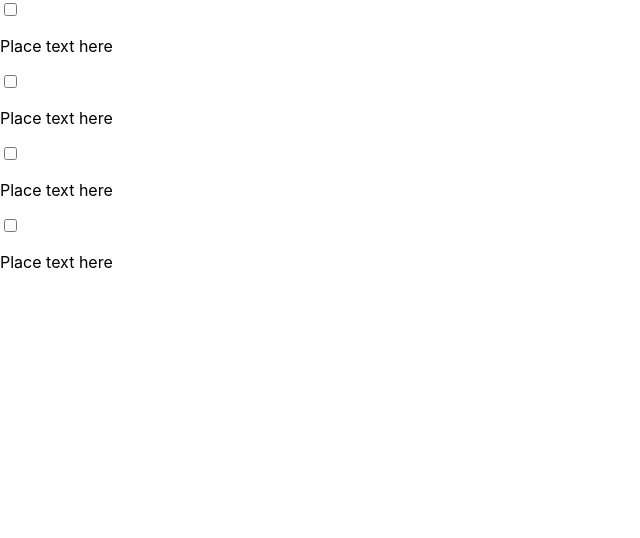
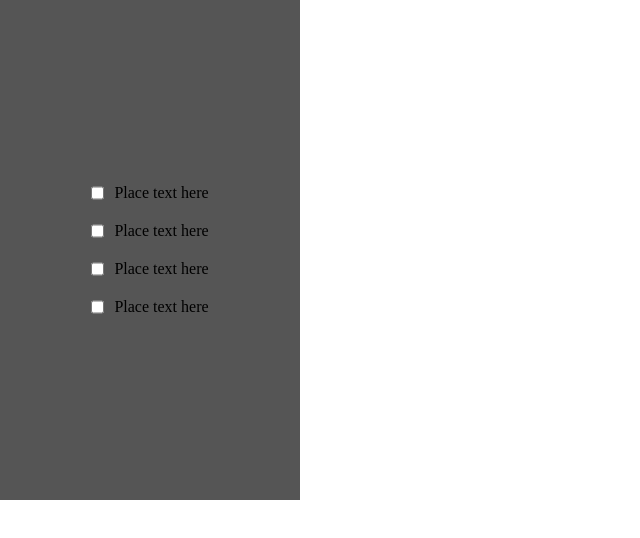
Before and after one commit to mdanneil/todo-app, a React (Create React App) app: page / in a window 1280 px wide. Shown: the top 538 px of the page, without its empty margins (0-640 px from the left). Built offline with nearby package versions, Linux system fonts and the light colour scheme.

Commit message:
minor styling to checkboxes

```diff
--- a/src/App.css
+++ /dev/null
@@ -1,38 +0,0 @@
-.App {
-  text-align: center;
-}
-
-.App-logo {
-  height: 40vmin;
-  pointer-events: none;
-}
-
-@media (prefers-reduced-motion: no-preference) {
-  .App-logo {
-    animation: App-logo-spin infinite 20s linear;
-  }
-}
-
-.App-header {
-  background-color: #282c34;
-  min-height: 100vh;
-  display: flex;
-  flex-direction: column;
-  align-items: center;
-  justify-content: center;
-  font-size: calc(10px + 2vmin);
-  color: white;
-}
-
-.App-link {
-  color: #61dafb;
-}
-
-@keyframes App-logo-spin {
-  from {
-    transform: rotate(0deg);
-  }
-  to {
-    transform: rotate(360deg);
-  }
-}
--- a/src/App.js
+++ b/src/App.js
@@ -1,6 +1,6 @@
 import React from "react";
-import "./App.css";
 import Checklist from "./components/Checklist";
+import "./style.css";
 
 function App() {
     return <Checklist />;
--- a/src/components/Checklist.jsx
+++ b/src/components/Checklist.jsx
@@ -3,17 +3,25 @@ import React from "react";
 function Checklist() {
     return (
         <div className="checkboxes">
+            <div className="single-box">
                 <input type="checkbox" />
                 <p>Place text here</p>
+            </div>
 
+            <div className="single-box">
                 <input type="checkbox" />
                 <p>Place text here</p>
+            </div>
 
+            <div className="single-box">
                 <input type="checkbox" />
                 <p>Place text here</p>
+            </div>
 
+            <div className="single-box">
                 <input type="checkbox" />
                 <p>Place text here</p>
+            </div>
         </div>
     );
 }
--- a/src/index.css
+++ /dev/null
@@ -1,13 +0,0 @@
-body {
-  margin: 0;
-  font-family: -apple-system, BlinkMacSystemFont, 'Segoe UI', 'Roboto', 'Oxygen',
-    'Ubuntu', 'Cantarell', 'Fira Sans', 'Droid Sans', 'Helvetica Neue',
-    sans-serif;
-  -webkit-font-smoothing: antialiased;
-  -moz-osx-font-smoothing: grayscale;
-}
-
-code {
-  font-family: source-code-pro, Menlo, Monaco, Consolas, 'Courier New',
-    monospace;
-}
--- /dev/null
+++ b/src/style.css
@@ -0,0 +1,24 @@
+* {
+    margin: 0;
+    padding: 0;
+}
+
+.checkboxes {
+    display: flex;
+    flex-direction: column;
+    background-color: #555;
+    text-align: center;
+    justify-content: center;
+    height: 500px;
+    width: 300px;
+}
+
+.single-box {
+    padding: 10px;
+    display: flex;
+    justify-content: center;
+}
+
+.single-box p {
+    margin-left: 10px;
+}
```
Also changed, not shown: src/index.js (+8 -9 lines), src/logo.svg (deleted). Lines whose indentation alone changed are shown as unchanged.
